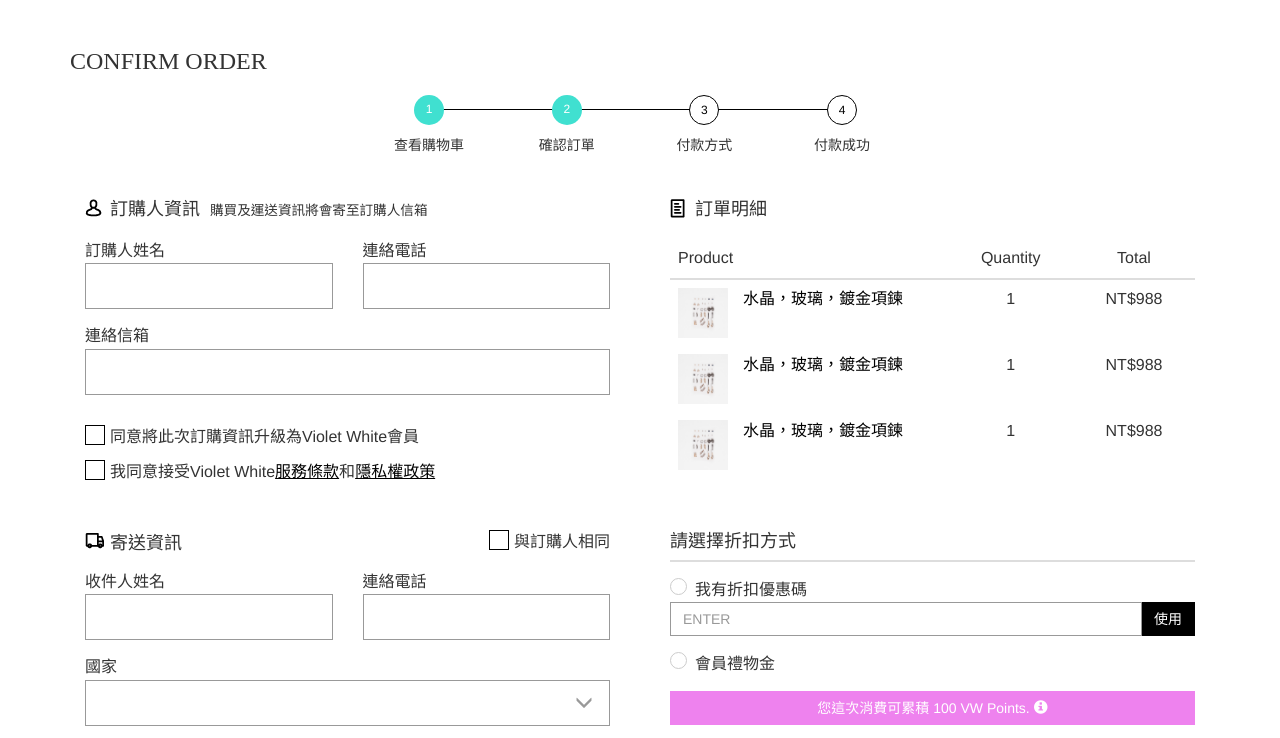
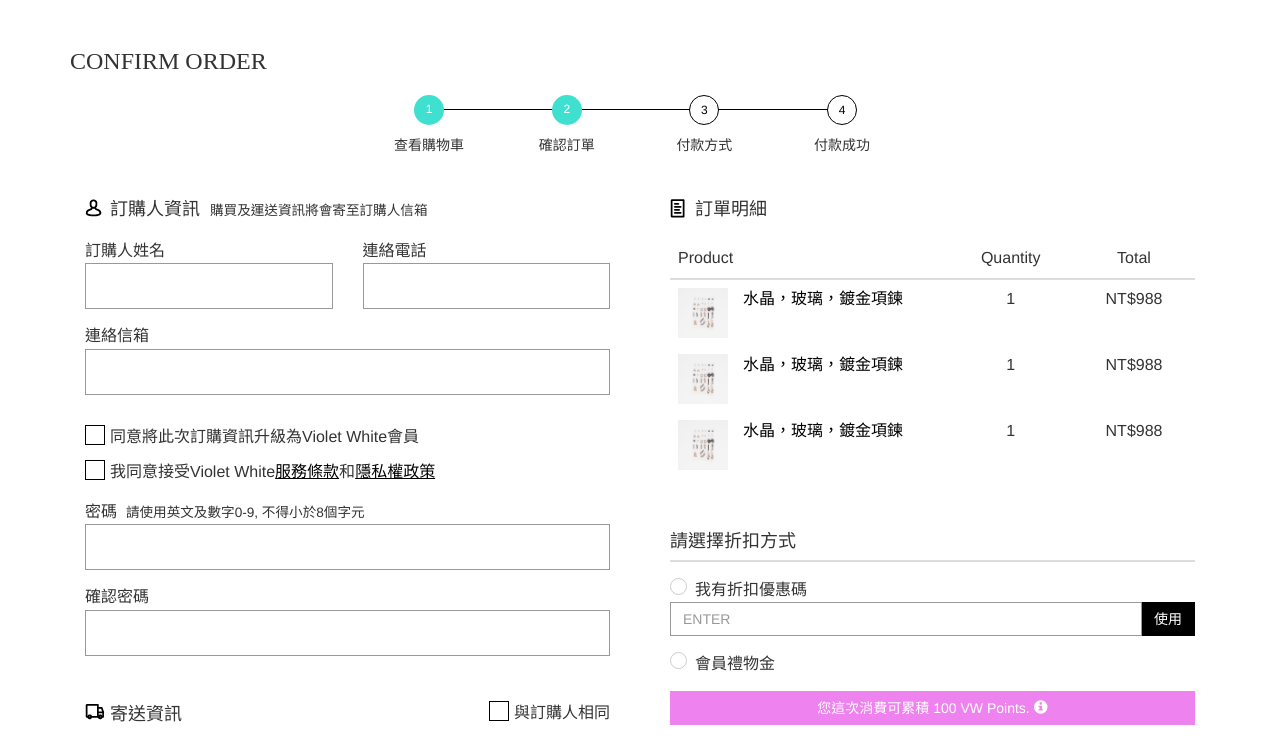
Before and after one commit to gogojimmy/gogojimmy.github.io, a plain HTML site: page confirm-order.html in a window 1280 px wide. Shown: the part 205-943 px from the top of the page. Drawn offline with nearby package versions, Linux system fonts and the light colour scheme; a web font is replaced by a local one.

Commit message:
細節更新

```diff
--- a/confirm-order.html
+++ b/confirm-order.html
@@ -197,12 +197,26 @@
             </div>
             <div class="col-sm-12 col-lg-12 col-md-12">
               <div class="checkbox checkbox-default both-spacing-sm">
-                <input id="checkbox1" class="styled" type="checkbox">
+                <input id="checkbox1" class="into-member styled" type="checkbox">
                 <label class="glyphicon-ok" for="checkbox1"> 同意將此次訂購資訊升級為Violet White會員</label>
               </div>
               <div class="checkbox checkbox-default both-spacing-sm">
                 <input id="checkbox2" class="styled" type="checkbox">
                 <label class="glyphicon-ok" for="checkbox2"> 我同意接受Violet White<a href="#"><u>服務條款</u></a>和<a href="#"><u>隱私權政策</u></a></label>
+              </div>
+            </div>
+            <div class="password-wrap">
+              <div class="col-sm-12 col-lg-12 col-md-12">
+                密碼&nbsp;&nbsp;<small>請使用英文及數字0-9, 不得小於8個字元</small>
+                <div class="form-group">
+                  <input type="password" class="form-control input-lg" data-toggle="tooltip" data-placement="top" title="請勿輸入標點符號及空格">
+                </div>
+              </div>
+              <div class="col-sm-12 col-lg-12 col-md-12">
+                確認密碼
+                <div class="form-group">
+                  <input type="password" class="form-control input-lg" data-toggle="tooltip" data-placement="top" title="請再次輸入確認密碼">
+                </div>
               </div>
             </div>
             <div class="col-sm-6 col-lg-6 col-md-6 top-spacing">
```
